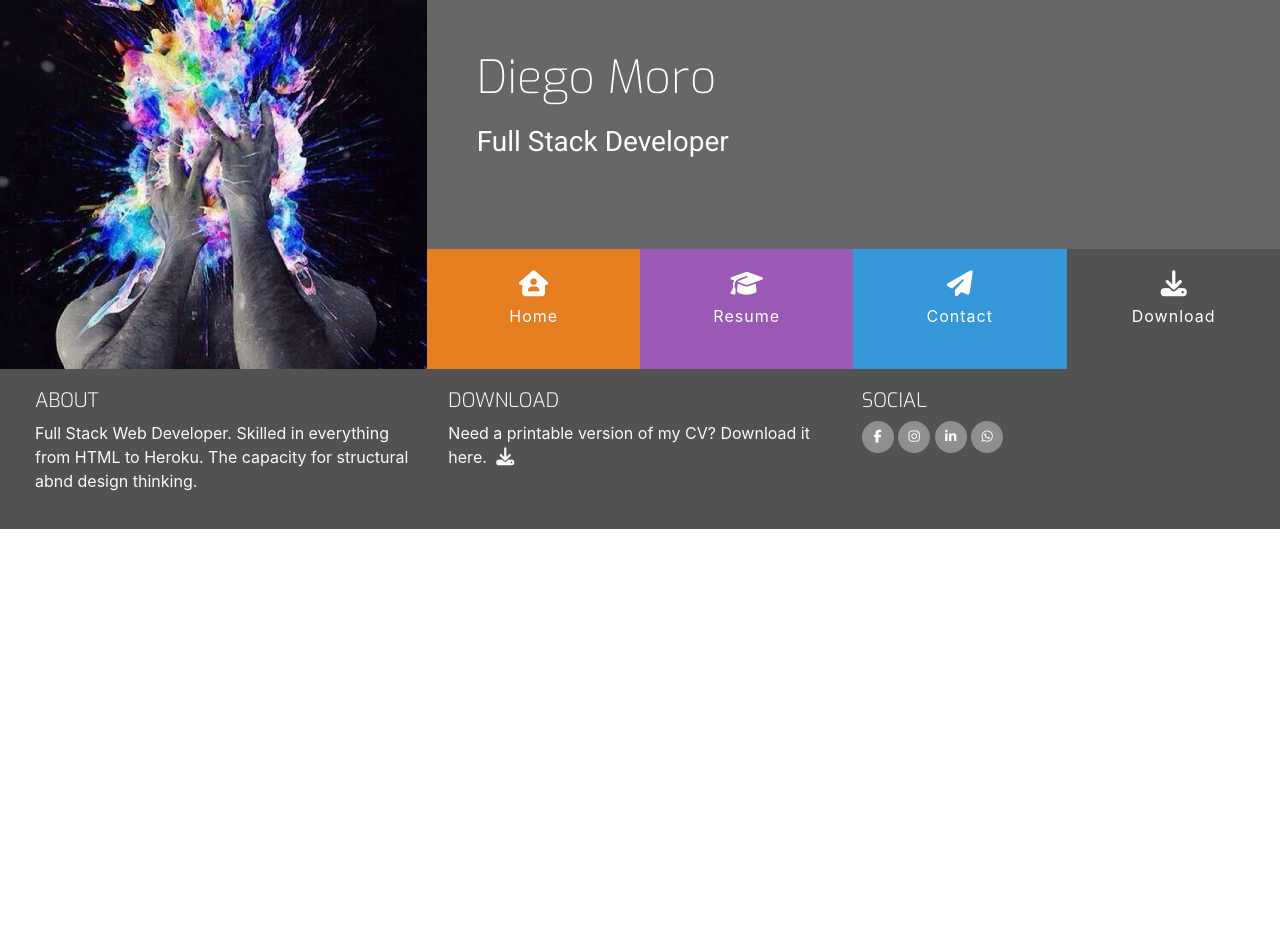
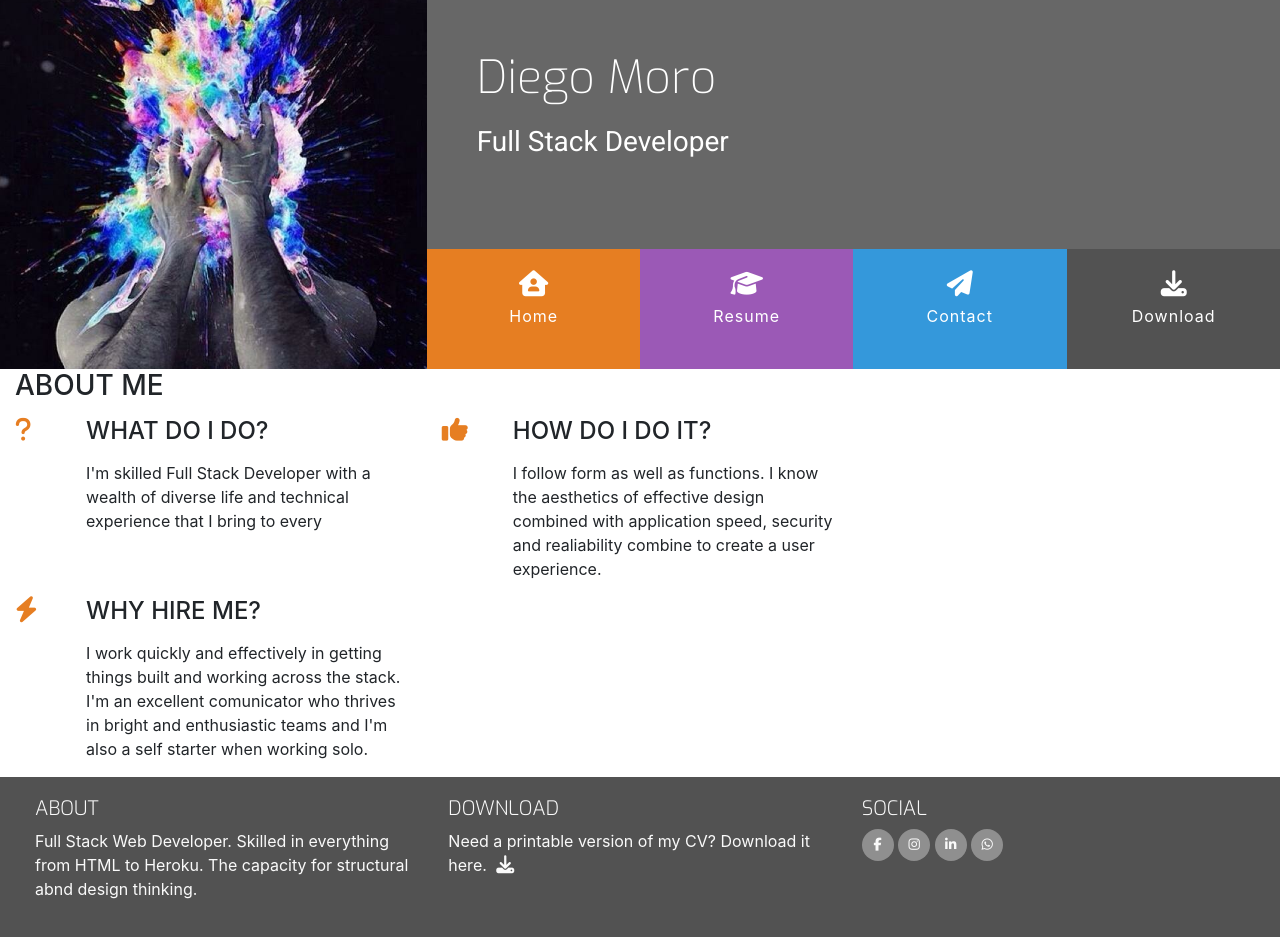
Before and after one commit to Diegomoro415/Resume, a plain HTML site: page index.html in a window 1280 px wide. Before the commit the page ends 800 px from the top, so only its background shows below. Drawn offline with nearby package versions, Linux system fonts and the light colour scheme.

Commit message:
add three reasons section
exit
exit()

```diff
--- a/assets/style.css
+++ b/assets/style.css
@@ -176,3 +176,18 @@ footer {
 #footer-details {
     padding: 20px;
 }
+
+/*Three reasons*/
+
+.three-reasons-icon {
+    font-size: 26px;
+    color: #e67e22;
+}
+
+.three-reasons-heading {
+    margin-bottom: 15px;
+}
+
+.section-heading {
+    margin-bottom: 15px;
+}
--- a/index.html
+++ b/index.html
@@ -50,7 +50,61 @@
             </div>
         </div>
     </header>
-    <section>
+    <section class="container-fluid">
+        <div class="row row-table">
+            <div class="col-md-8 bg-color-three-reasons section-column">
+                <div class="row">
+                    <div class="col">
+                        <h3 class="section-heading uppercase">About Me</h3>
+                    </div>
+                </div>
+                <div class="row">
+                    <div class="col-10 offset-1 offset-sm-0 col-sm-4 col-md-6">
+                        <div class="row">
+                            <div class="col-2">
+                                <i class="three-reasons-icon fa fa-question" aria-hidden="true"></i>
+                            </div>
+                            <div class="col-10">
+                                <h4 class="three-reasons-heading uppercase">What do I do?</h4>
+                                <p>
+                                    I'm skilled Full Stack Developer with a wealth of diverse life and technical experience that I bring to every
+                                </p>
+                            </div>
+                        </div>
+                    </div>
+                    <div class="col-10 offset-1 offset-sm-0 col-sm-4 col-md-6">
+                        <div class="row">
+                            <div class="col-2">
+                                <i class="three-reasons-icon fa fa-thumbs-up" aria-hidden="true"></i>
+                            </div>
+                            <div class="col-10">
+                                <h4 class="three-reasons-heading uppercase">How do I do it?</h4>
+                                <p>
+                                    I follow form as well as functions. I know the aesthetics of effective
+                                    design combined with application speed, security and realiability combine to
+                                    create a user experience.
+                                </p>
+                            </div>
+                        </div>
+                    </div>
+                    <div class="col-10 offset-1 offset-sm-0 col-sm-4 col-md-6">
+                        <div class="row">
+                            <div class="col-2">
+                                <i class="three-reasons-icon fa fa-bolt" aria-hidden="true"></i>
+                            </div>
+                            <div class="col-10">
+                                <h4 class="three-reasons-heading uppercase">Why hire me?</h4>
+                                <p>
+                                    I work quickly and effectively in getting things built and working across the stack.
+                                    I'm an excellent comunicator who thrives in bright and enthusiastic teams
+                                    and I'm also a self starter when working solo.
+                                </p>
+                            </div>
+                        </div>
+                    </div>
+                </div>
+            </div>
+        </div>
 
     </section>
     <footer class="container-fluid">
```
Also changed, not shown: 1 other file.
